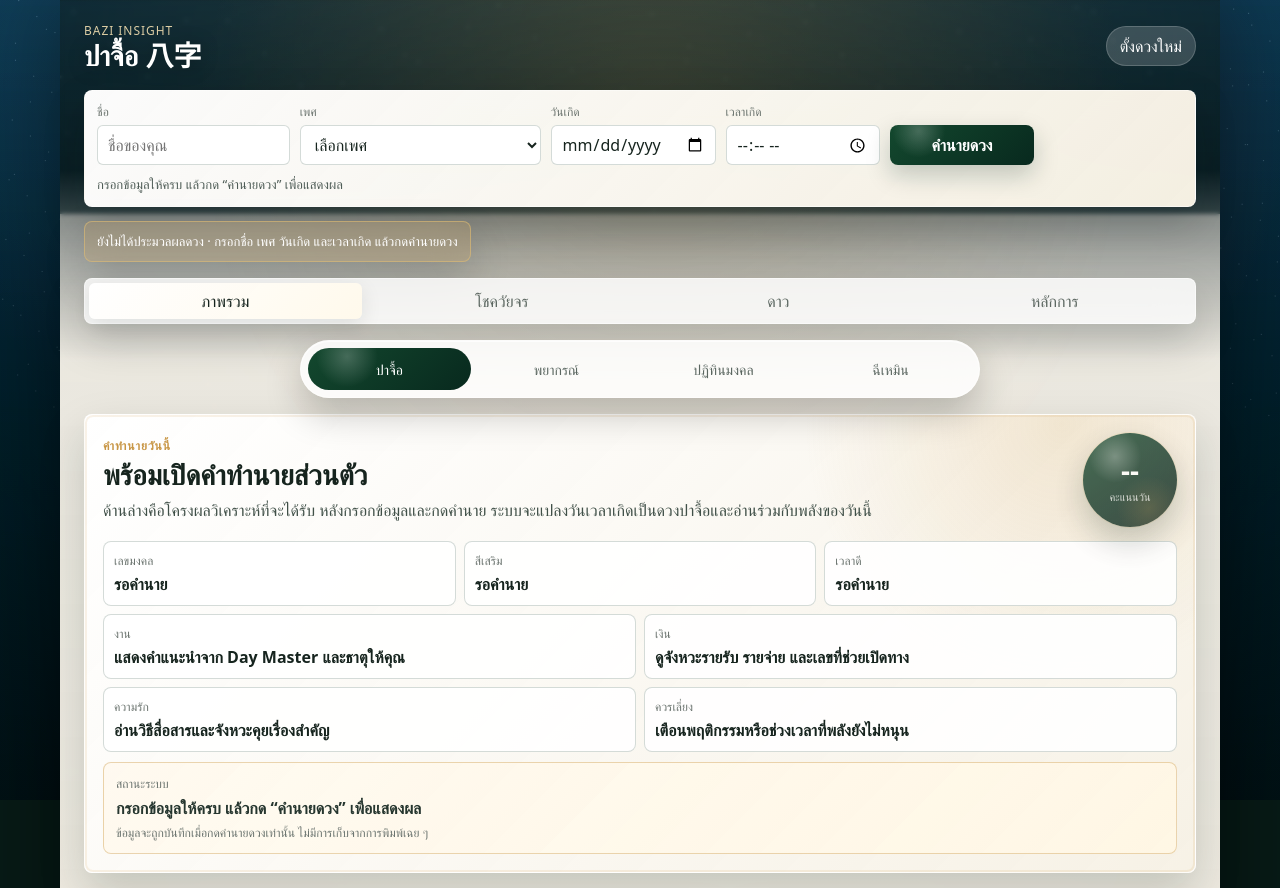
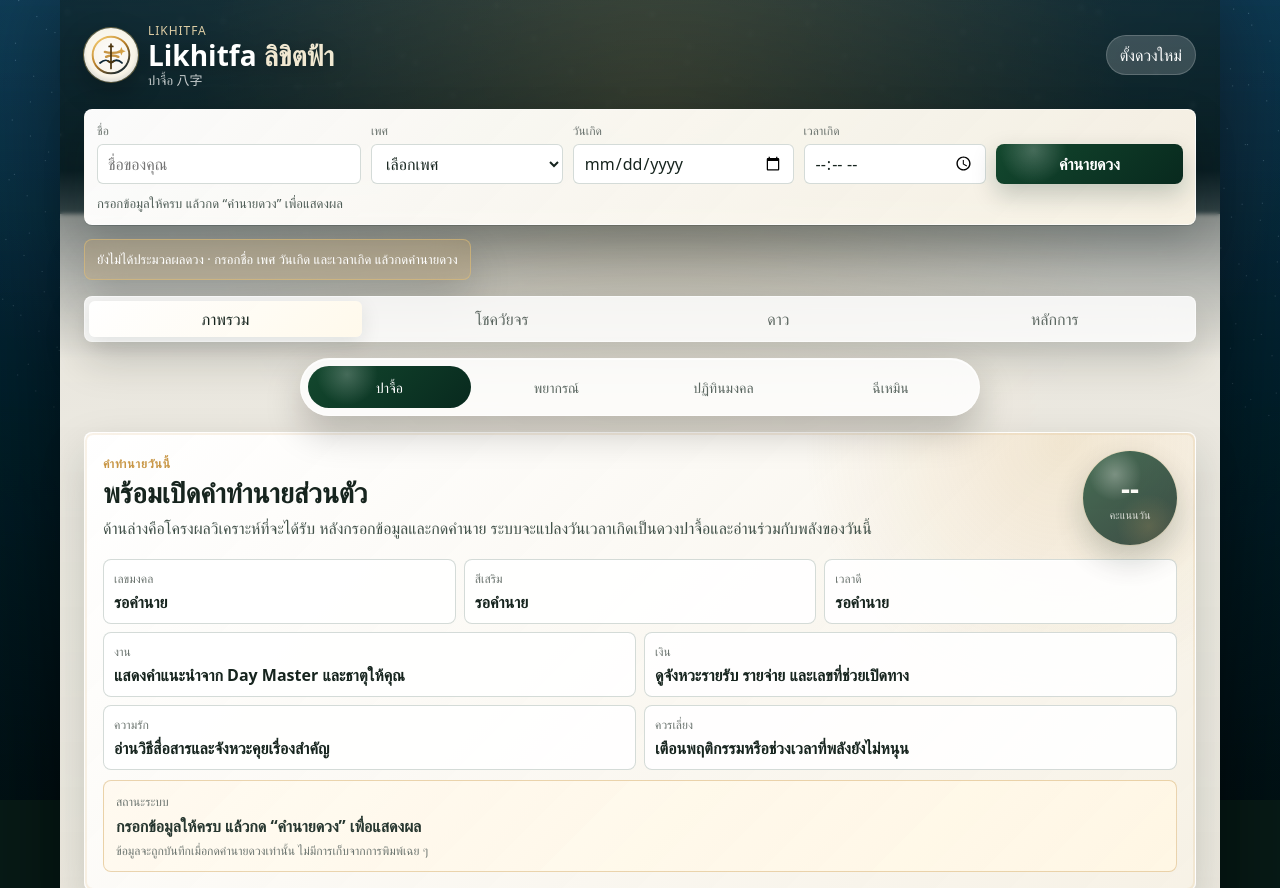
Before and after one commit to Ninejoes/bazi-insight, a website: page outputs/index.html in a window 1280 px wide. Shown: the top 888 px of the page. Drawn offline with Linux system fonts and the light colour scheme.

Commit message:
Add Likhitfa branding and analytics

```diff
--- a/outputs/index.html
+++ b/outputs/index.html
@@ -3,16 +3,43 @@
   <head>
     <meta charset="utf-8" />
     <meta name="viewport" content="width=device-width, initial-scale=1" />
-    <title>BaZi Insight - ดูดวงจีนส่วนบุคคล</title>
+    <title>Likhitfa - ดูดวงจีนส่วนบุคคล</title>
     <link rel="stylesheet" href="./styles.css" />
+    <script async src="https://www.googletagmanager.com/gtag/js?id=G-7F7B1DXGC1"></script>
+    <script>
+      window.dataLayer = window.dataLayer || [];
+      function gtag(){dataLayer.push(arguments);}
+      gtag('js', new Date());
+
+      gtag('config', 'G-7F7B1DXGC1');
+    </script>
   </head>
   <body>
     <div class="app-shell is-locked" id="appShell">
       <header class="topbar">
         <button class="icon-btn" aria-label="เมนู" hidden>☰</button>
-        <div>
-          <p class="brand">BAZI INSIGHT</p>
-          <h1 id="appTitle">ปาจื้อ 八字</h1>
+        <div class="brand-lockup" aria-label="Likhitfa ลิขิตฟ้า">
+          <div class="brand-mark" aria-hidden="true">
+            <svg viewBox="0 0 72 72" role="img">
+              <defs>
+                <linearGradient id="logoGold" x1="16" y1="8" x2="58" y2="64" gradientUnits="userSpaceOnUse">
+                  <stop stop-color="#f1c66a" />
+                  <stop offset="0.48" stop-color="#b47a24" />
+                  <stop offset="1" stop-color="#082234" />
+                </linearGradient>
+              </defs>
+              <circle cx="36" cy="36" r="30" fill="none" stroke="url(#logoGold)" stroke-width="3.2" />
+              <path d="M18 49c7-6 12-6 18 0 6-6 12-6 18 0" fill="none" stroke="#0d2633" stroke-width="3" stroke-linecap="round" />
+              <path d="M26 31c6 2 18 2 24 0M28 39c5-3 15-3 20 0" fill="none" stroke="#c89645" stroke-width="4" stroke-linecap="round" />
+              <path d="M36 18v40M33 22h6M31 46c3 3 7 3 10 0" fill="none" stroke="#4d350d" stroke-width="2.8" stroke-linecap="round" />
+              <path d="M53 23l2 5 5 2-5 2-2 5-2-5-5-2 5-2z" fill="#d4a045" />
+            </svg>
+          </div>
+          <div>
+            <p class="brand">likhitfa</p>
+            <h1>Likhitfa <span>ลิขิตฟ้า</span></h1>
+            <p class="module-title" id="appTitle">ปาจื้อ 八字</p>
+          </div>
         </div>
         <button class="reset-btn" id="resetBtn">ตั้งดวงใหม่</button>
       </header>
--- a/outputs/styles.css
+++ b/outputs/styles.css
@@ -105,6 +105,33 @@ button {
   max-width: 100%;
 }
 
+.brand-lockup {
+  display: grid;
+  grid-template-columns: auto minmax(0, 1fr);
+  gap: 10px;
+  align-items: center;
+  min-width: 0;
+}
+
+.brand-mark {
+  display: grid;
+  width: 54px;
+  height: 54px;
+  place-items: center;
+  border-radius: 999px;
+  background:
+    radial-gradient(circle at 50% 45%, rgba(255, 255, 255, 0.95), rgba(255, 248, 232, 0.78) 60%, rgba(8, 34, 52, 0.24)),
+    rgba(255, 255, 255, 0.88);
+  box-shadow:
+    0 10px 28px rgba(0, 0, 0, 0.28),
+    0 0 0 1px rgba(241, 198, 106, 0.42);
+}
+
+.brand-mark svg {
+  width: 44px;
+  height: 44px;
+}
+
 .brand {
   margin: 0 0 2px;
   color: rgba(255, 233, 184, 0.86);
@@ -120,11 +147,23 @@ p {
 }
 
 h1 {
-  margin-bottom: 0;
+  margin-bottom: 2px;
   font-size: 28px;
   line-height: 1.05;
   overflow-wrap: anywhere;
   text-shadow: 0 2px 18px rgba(0, 0, 0, 0.34);
+}
+
+h1 span {
+  color: rgba(255, 244, 220, 0.94);
+  font-weight: 700;
+}
+
+.module-title {
+  margin: 0;
+  color: rgba(255, 255, 255, 0.76);
+  font-size: 13px;
+  line-height: 1.25;
 }
 
 .icon-btn,
@@ -1064,8 +1103,22 @@ blockquote {
     box-shadow: none;
   }
 
+  .brand-lockup {
+    gap: 8px;
+  }
+
+  .brand-mark {
+    width: 44px;
+    height: 44px;
+  }
+
+  .brand-mark svg {
+    width: 36px;
+    height: 36px;
+  }
+
   h1 {
-    font-size: 23px;
+    font-size: 21px;
   }
 
   .topbar {
@@ -1183,7 +1236,7 @@ blockquote {
   }
 
   .birth-panel {
-    grid-template-columns: 1fr 1.25fr 0.75fr 0.8fr 0.75fr 0.72fr;
+    grid-template-columns: 1.1fr 0.8fr 0.92fr 0.76fr 0.78fr;
   }
 
   .profile-status {
```
